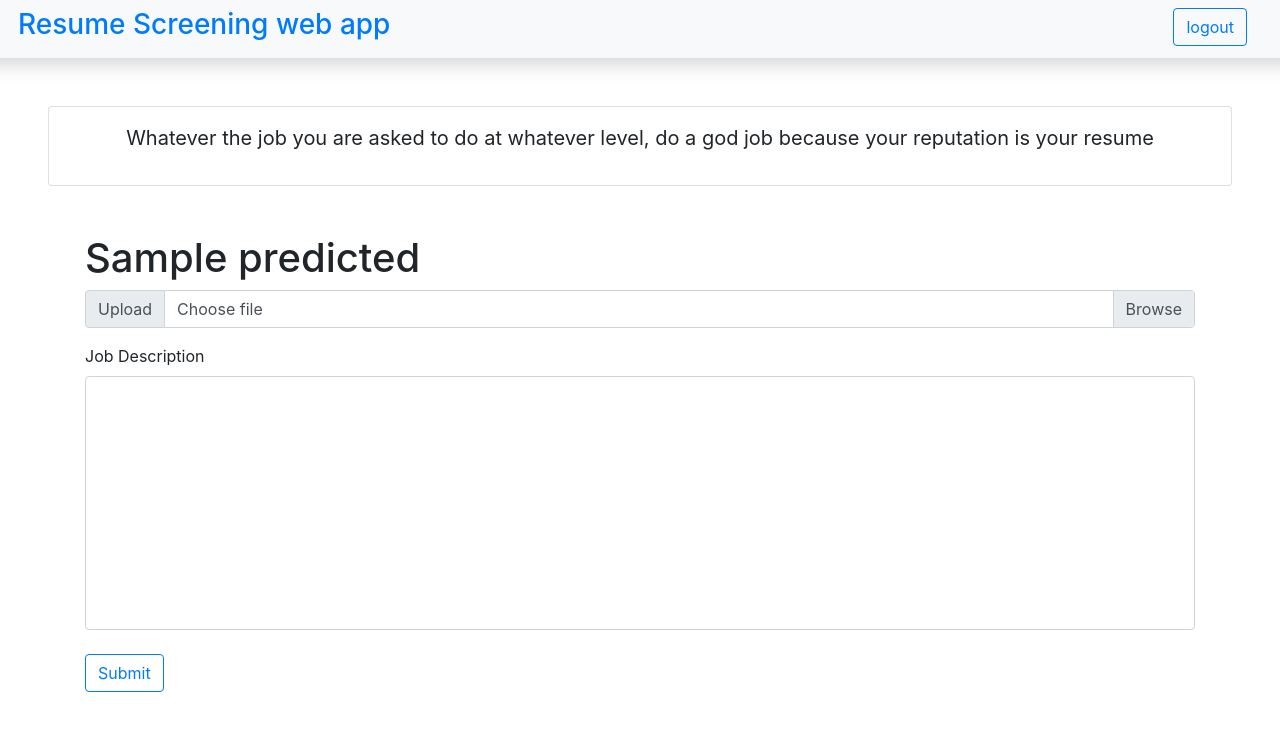
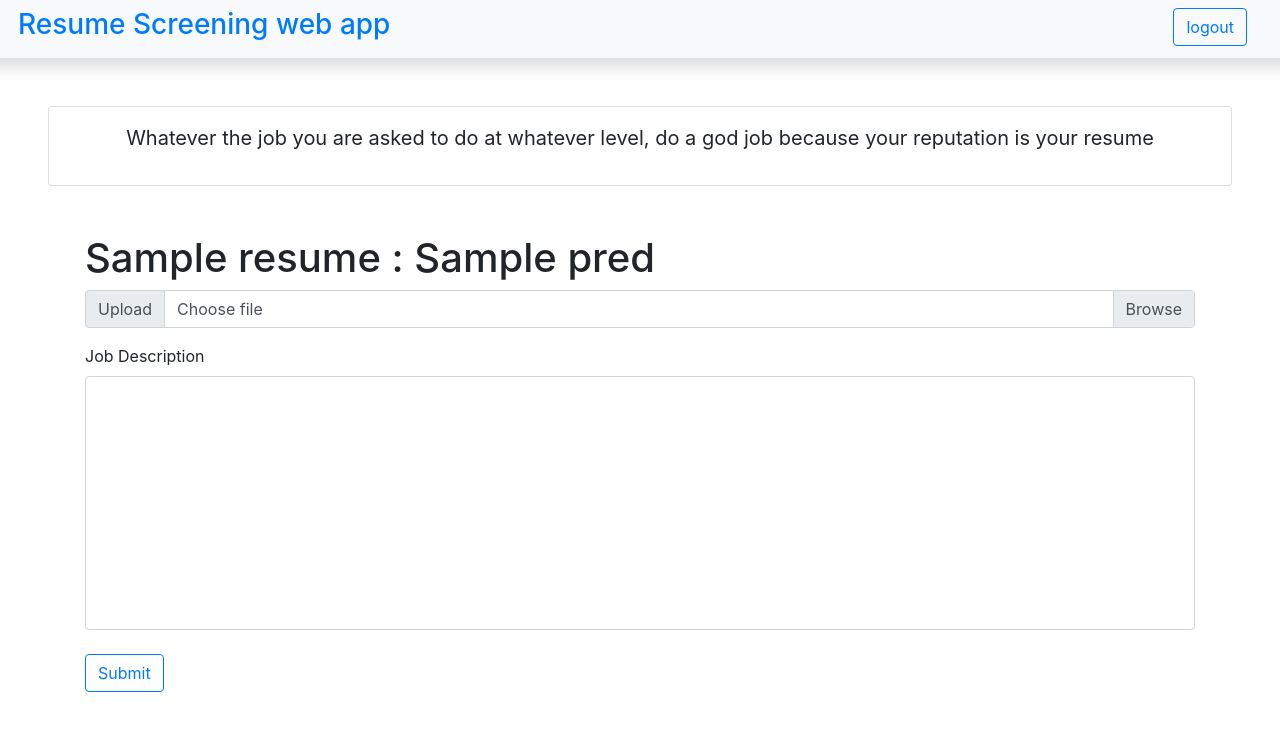
Before and after one commit to sefinehtesfa34/Hackathon-competition, a Django app: template connector/templates/connector/home.html in a window 1280 px wide. Shown: the top 731 px of the page. Run offline with Django 4.2, Linux system fonts and the light colour scheme; the template is opened without the code that fills it: most values are stand-ins (such as "Sample title", 1, 10 or a date in 2020); parts of the project's set-up code (start-up, migrations or seed data) failed here and were passed over.

Commit message:
fourth commit

```diff
--- a/connector/templates/connector/home.html
+++ b/connector/templates/connector/home.html
@@ -8,8 +8,12 @@
  <form enctype="multipart/form-data" action="/your-name/" method="post">
 
    {% csrf_token %}
+   {% for pred,resume in predicted %}
+   <h1>{{resume}} : {{ pred }}</h1>
 
-   <h1>{{ predicted }}</h1>
+   {% endfor %}
+
+
    <div class="input-group mb-3">
     <div class="input-group-prepend">
       <span class="input-group-text" id="inputGroupFileAddon01">Upload</span>
```
Also changed, not shown: 5 other files.
